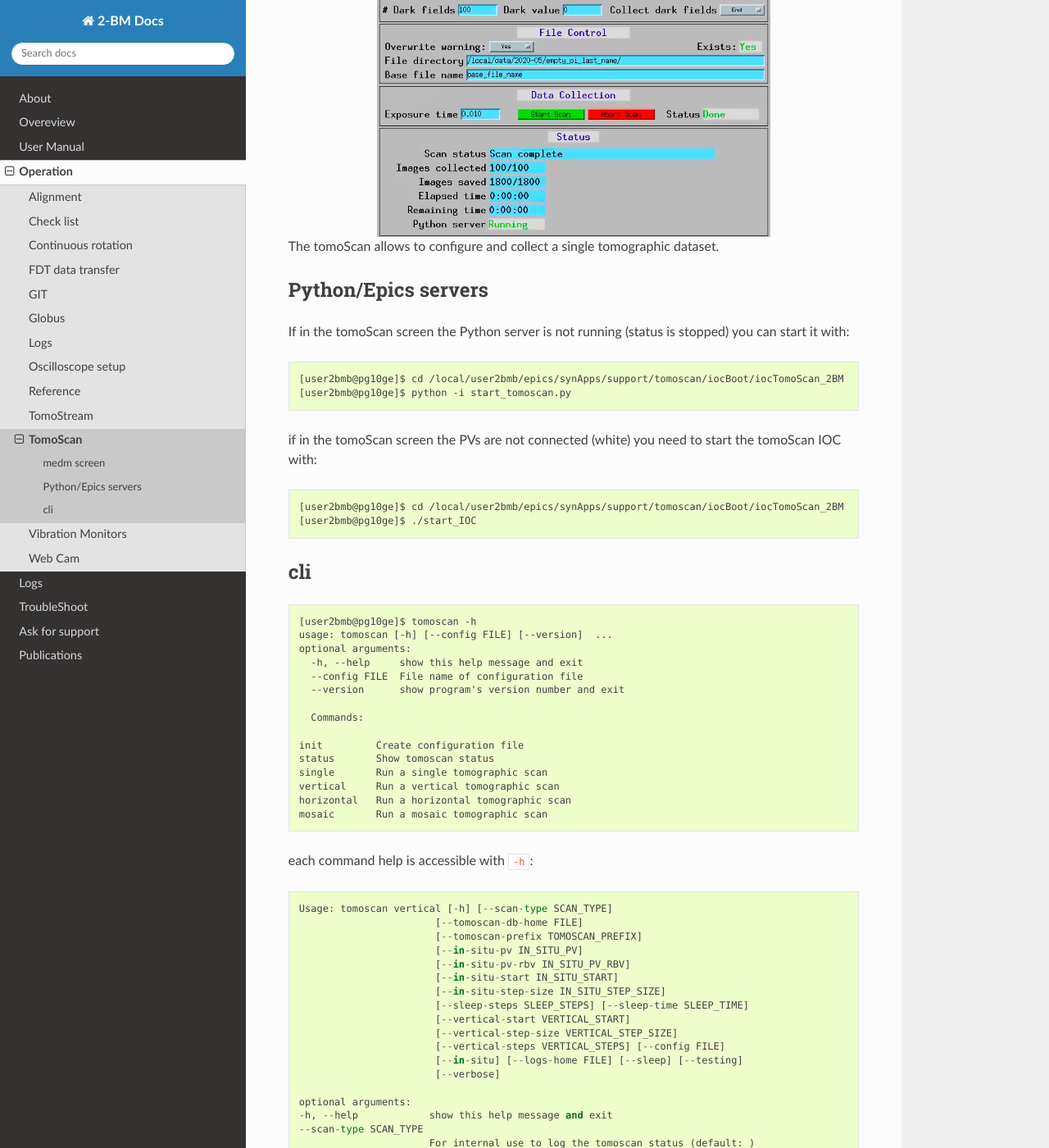
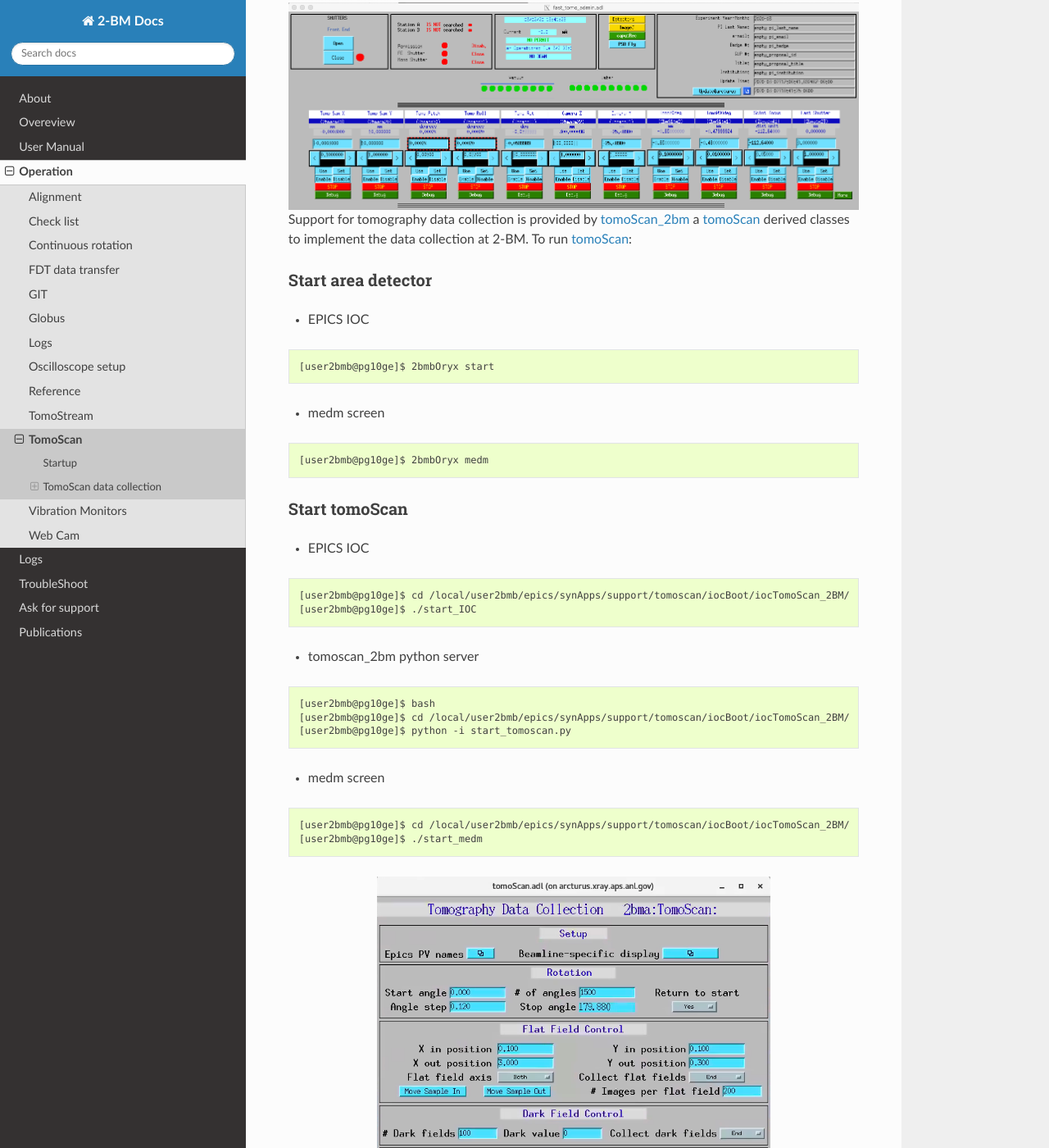
Before and after one commit to xray-imaging/2bm-docs, a Sphinx documentation site: the page built from docs/source/ops/item_020.rst, in a window 1280 px wide and 1400 px high, scrolled down 925 px. Shown: the whole window at 82% size. Built offline with Sphinx 7.4.7 and the Read the Docs theme 2.0.0, drawn with Linux system fonts in a browser that asks for light colours; the version number could not be read and is left out; some of the changed text lies outside the part shown.

Commit message:
added docs for ops/tomostream and improved ops/tomoscan

```diff
--- /dev/null
+++ b/docs/source/ops/a_tomoscan_start.sh.rst
@@ -0,0 +1,4 @@
+a_tomoscan_start.sh
+===================
+
+.. literalinclude:: a_tomoscan_start.sh
--- /dev/null
+++ b/docs/source/ops/a_tomostream_start.sh.rst
@@ -0,0 +1,4 @@
+a_tomostream_start.sh
+=====================
+
+.. literalinclude:: a_tomostream_start.sh
--- /dev/null
+++ b/docs/source/ops/b_tomoscan_start.sh.rst
@@ -0,0 +1,4 @@
+b_tomoscan_start.sh
+===================
+
+.. literalinclude:: b_tomoscan_start.sh
--- /dev/null
+++ b/docs/source/ops/b_tomostream_start.sh.rst
@@ -0,0 +1,4 @@
+b_tomostream_start.sh
+=====================
+
+.. literalinclude:: b_tomostream_start.sh
--- a/docs/source/ops/item_018.rst
+++ b/docs/source/ops/item_018.rst
@@ -33,7 +33,10 @@
 
     [user2bmb@arcturus]$ ~/tomostream_start.sh
 
-The streaming data collection and streaming data reconstruction startup steps executed by :doc:`tomostream_start.sh` for experiments in 2-BM-A are described in detail below.
+
+:doc:`a_tomostream_start.sh` and :doc:`b_tomostream_start.sh` for scripts content.
+
+The streaming data collection and streaming data reconstruction startup steps executed by :doc:`b_tomostream_start.sh` for experiments in 2-BM-B are described in detail below.
 
 
 Streaming data collection
--- a/docs/source/ops/item_020.rst
+++ b/docs/source/ops/item_020.rst
@@ -1,23 +1,93 @@
+.. _tomoScan: https://tomoscan.readthedocs.io/en/latest/index.html
+.. _tomoScan_2bm: https://tomoscan.readthedocs.io/en/latest/api/tomoscan_2bm.html
+
 TomoScan
 ========
 
 .. contents::
    :local:
 
-start the tomo medm screen::
-
-   [user2bmb@arcturus]$ start_tomo
+There are 2 installation of tomoScan at 2-BM to support tomography in the A and B stations.
 
 
-.. image:: ../img/fastTomo.png
-   :width: 480px
+Startup
+-------
+
+For experiments in 2-BM-A:
+
+::
+
+    [tomo@handyn]$ ~/tomoscan_start.sh
+
+for experiments in 2-BM-B:
+
+::
+
+    [user2bmb@arcturus]$ ~/tomoscan_start.sh
+
+
+:doc:`a_tomoscan_start.sh` and :doc:`b_tomoscan_start.sh` for scripts content.
+
+The tomoscan startup steps executed by :doc:`a_tomoscan_start.sh` for experiments in 2-BM-A are described in detail below.
+
+
+TomoScan data collection
+------------------------
+
+start the tomography main medm screen::
+
+   [user2bmb@arcturus]$ start_tomo_adm
+
+
+.. image:: ../img/tomo_admin.png
+   :width: 720px
    :align: center
-   :alt: fastTomo
+   :alt: tomo_admin
 
-medm screen
------------
 
-You can access `tomoScan <https://tomoscan.readthedocs.io/en/latest/index.html>`_ medm screen by clicking on the blue icon on the top right corner.
+Support for tomography data collection is provided by `tomoScan_2bm`_ a `tomoScan`_ derived classes to implement the data collection at 2-BM. To run `tomoScan`_:
+
+
+Start area detector
+~~~~~~~~~~~~~~~~~~~
+
+- EPICS IOC
+
+::
+
+    [user2bmb@pg10ge]$ 2bmbOryx start
+
+
+- medm screen
+
+::
+
+    [user2bmb@pg10ge]$ 2bmbOryx medm
+
+Start tomoScan
+~~~~~~~~~~~~~~
+
+- EPICS IOC
+
+::
+
+    [user2bmb@pg10ge]$ cd /local/user2bmb/epics/synApps/support/tomoscan/iocBoot/iocTomoScan_2BM/
+    [user2bmb@pg10ge]$ ./start_IOC
+
+- tomoscan_2bm python server
+
+::
+
+    [user2bmb@pg10ge]$ bash
+    [user2bmb@pg10ge]$ cd /local/user2bmb/epics/synApps/support/tomoscan/iocBoot/iocTomoScan_2BM/
+    [user2bmb@pg10ge]$ python -i start_tomoscan.py
+
+- medm screen
+
+::
+
+    [user2bmb@pg10ge]$ cd /local/user2bmb/epics/synApps/support/tomoscan/iocBoot/iocTomoScan_2BM/
+    [user2bmb@pg10ge]$ ./start_medm
 
 .. image:: ../img/tomoScan.png
    :width: 480px
@@ -26,21 +96,8 @@
 
 The tomoScan allows to configure and collect a single tomographic dataset.
 
-Python/Epics servers
---------------------
-
-If in the tomoScan screen the Python server is not running (status is stopped) you can start it with::
-
-    [user2bmb@pg10ge]$ cd /local/user2bmb/epics/synApps/support/tomoscan/iocBoot/iocTomoScan_2BM
-    [user2bmb@pg10ge]$ python -i start_tomoscan.py
-
-if in the tomoScan screen the PVs are not connected (white) you need to start the tomoScan IOC with::
-
-    [user2bmb@pg10ge]$ cd /local/user2bmb/epics/synApps/support/tomoscan/iocBoot/iocTomoScan_2BM
-    [user2bmb@pg10ge]$ ./start_IOC
-
-cli
----
+Command-line-interface
+~~~~~~~~~~~~~~~~~~~~~~
 
 ::
 
--- a/docs/source/ops/tomostream_start.sh.rst
+++ /dev/null
@@ -1,4 +0,0 @@
-tomostream_start.sh
-===================
-
-.. literalinclude:: tomostream_start.sh
```
Also changed, not shown: 5 other files.
